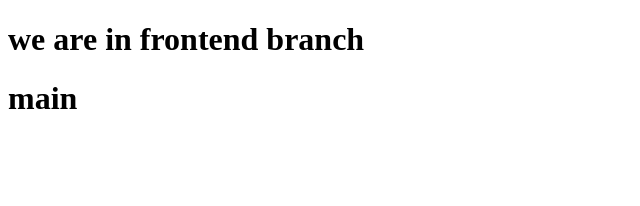
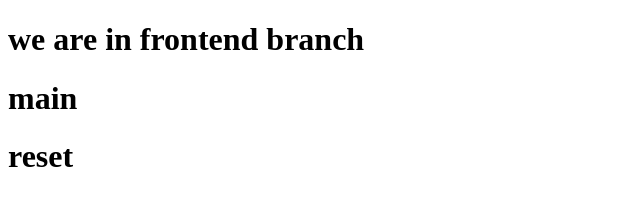
Before and after one commit to ov150/git_commants, a plain HTML site: page index.html in a window 1280 px wide. Shown: the whole page, without its empty margins (0-640 px from the left). Drawn offline with Linux system fonts and the light colour scheme.

Commit message:
index file to reset

```diff
--- a/index.html
+++ b/index.html
@@ -8,6 +8,7 @@
 <body>
     <h1>we are in frontend branch</h1>
     <h1>main</h1>
+    <h1>reset</h1>
     <script src="script.js"></script>
 </body>
 </html>
```
